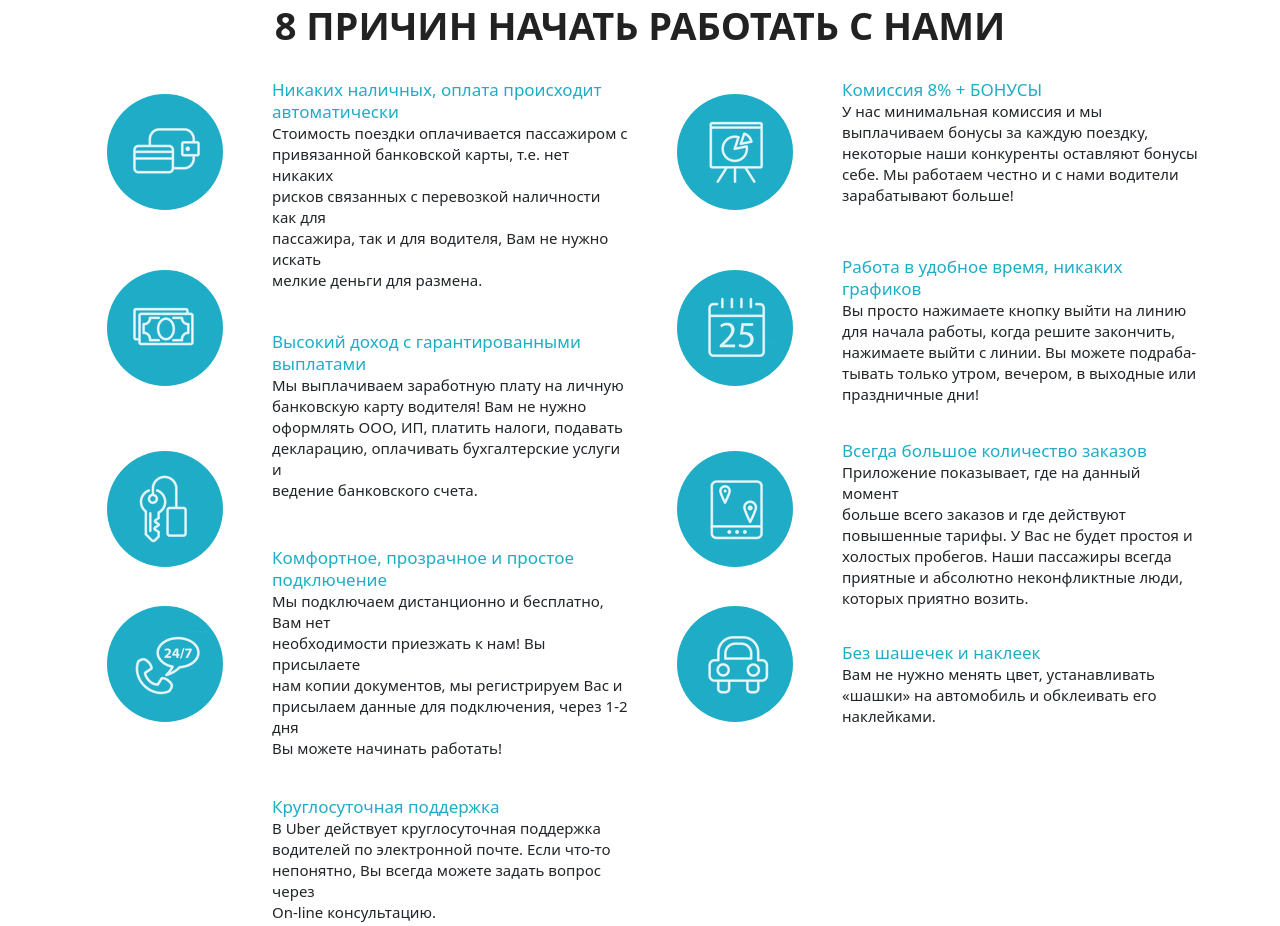
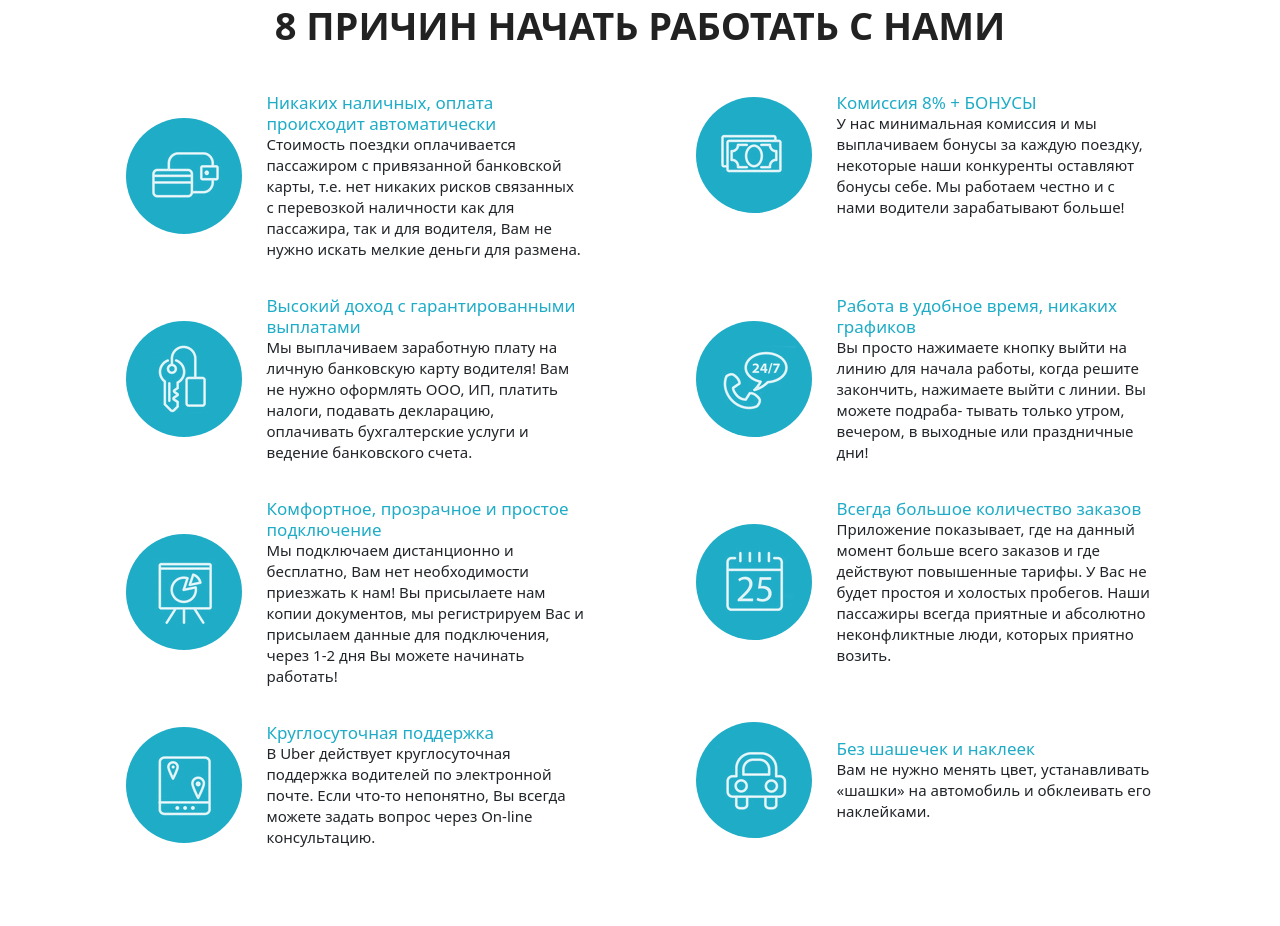
Before and after one commit to Dialectician1870/UBER, a plain HTML site: page src/index.html in a window 1280 px wide. Shown: the part 1015-1941 px from the top of the page. Drawn offline with Linux system fonts and the light colour scheme.

Commit message:
a little bit changes, I'm spizdil styles

```diff
--- a/src/index.html
+++ b/src/index.html
@@ -58,7 +58,7 @@
                         пиковое время.
                         <br><br>
                         Мы одни из партнеров и зарекомендовали себя как одна из лучших команд в городе Москве.
-                        Водители у нас зарабатывают от 80000- 120000 в месяц.
+                        Водители у нас зарабатывают от 80000 - 120000 в месяц.
                     </div>
                     <button class="promo_btn">ОТПРАВИТЬ ЗАЯВКУ!</button>
                 </div>
@@ -68,101 +68,127 @@
 
     <section class="reasons">
         <div class="container">
-            <div class="row">
             <a href="#" class="reasons_link">преимущества</a>
             <h2 class="reasons_title">8 причин начать работать с нами</h2>
-                <div class="col-2">
-                    <div class="reasons_circles reasons_circle_1">
-                        <img src="icons/kall/Rectangle.png" alt="1" class="reasons_img">
+            <div class="row">
+                <div class="col-md-6">
+                    <div class="reasons_block">
+                        <div class="reasons_circle">
+                            <img src="icons/kall/Rectangle.png" alt="1">
                         </div>
-                    <div class="reasons_circles reasons_circle_2">
-                        <img src="icons/kall/Rectangle (1).png" alt="2" class="reasons_img">
+                        <div class="reasons_descr">
+                            <div class="reasons_subtitle">
+                                Никаких наличных, оплата происходит автоматически
                             </div>
-                    <div class="reasons_circles reasons_circle_3">
-                        <img src="icons/kall/Rectangle (2).png" alt="3" class="reasons_img">
-                    </div>
-                    <div class="reasons_circles reasons_circle_4">
-                        <img src="icons/kall/Rectangle (3).png" alt="4" class="reasons_img">
+                            <div class="reasons_text">
+                                Стоимость поездки оплачивается пассажиром с привязанной банковской карты, т.е. нет никаких рисков связанных с перевозкой наличности как для пассажира, так и для водителя, Вам не нужно искать мелкие деньги для размена.
                             </div>
                         </div>
-                <div class="col-4">
-                    <div class="reasons_descr reasons_descr_1">
-                        <span>Никаких наличных, оплата происходит автоматически</span> <br>
-                        Стоимость поездки оплачивается пассажиром с <br>
-                        привязанной банковской карты, т.е. нет никаких <br>
-                        рисков связанных с перевозкой наличности как для <br>
-                        пассажира, так и для водителя, Вам не нужно искать <br>
-                        мелкие деньги для размена. <br>
-                    </div>
-                    <div class="reasons_descr reasons_descr_2">
-                        <span>Высокий доход с гарантированными выплатами</span> <br>
-                        Мы выплачиваем заработную плату на личную <br>
-                        банковскую карту водителя! Вам не нужно <br>
-                        оформлять ООО, ИП, платить налоги, подавать <br>
-                        декларацию, оплачивать бухгалтерские услуги и <br>
-                        ведение банковского счета. <br>
-                    </div>
-                    <div class="reasons_descr reasons_descr_3">
-                        <span>Комфортное, прозрачное и простое подключение</span> <br>
-                        Мы подключаем дистанционно и бесплатно, Вам нет <br>
-                        необходимости приезжать к нам! Вы присылаете <br>
-                        нам копии документов, мы регистрируем Вас и <br>
-                        присылаем данные для подключения, через 1-2 дня <br>
-                        Вы можете начинать работать!<br>
-                    </div>
-                    <div class="reasons_descr reasons_descr_4">
-                        <span>Круглосуточная поддержка</span> <br>
-                        В Uber действует круглосуточная поддержка <br>
-                        водителей по электронной почте. Если что-то <br>
-                        непонятно, Вы всегда можете задать вопрос через <br>
-                        On-line консультацию. <br>
                     </div>
                 </div>
-                <div class="col-2">
-                    <div class="reasons_circles reasons_circle_1">
+                <div class="col-md-6">
+                    <div class="reasons_block">
+                        <div class="reasons_circle">
+                            <img src="icons/kall/Rectangle (1).png" alt="2">
+                        </div>
+                        <div class="reasons_descr">
+                            <div class="reasons_subtitle">
+                                Комиссия 8% + БОНУСЫ
+                            </div>
+                            <div class="reasons_text">
+                                У нас минимальная комиссия и мы выплачиваем бонусы за каждую поездку, некоторые наши конкуренты оставляют бонусы себе. Мы работаем честно и с нами водители зарабатывают больше!
+                            </div>
+                        </div>
+                    </div>
+                </div>
+                <div class="col-md-6">
+                    <div class="reasons_block">
+                        <div class="reasons_circle">
+                            <img src="icons/kall/Rectangle (2).png" alt="3">
+                        </div>
+                        <div class="reasons_descr">
+                            <div class="reasons_subtitle">
+                                Высокий доход с гарантированными выплатами
+                            </div>
+                            <div class="reasons_text">
+                                Мы выплачиваем заработную плату на личную банковскую карту водителя! Вам не нужно оформлять ООО, ИП, платить налоги, подавать декларацию, оплачивать бухгалтерские услуги и ведение банковского счета.
+                            </div>
+                        </div>
+                    </div>
+                </div>
+                <div class="col-md-6">
+                    <div class="reasons_block">
+                        <div class="reasons_circle">
+                            <img src="icons/kall/Rectangle (3).png" alt="4">
+                        </div>
+                        <div class="reasons_descr">
+                            <div class="reasons_subtitle">
+                                Работа в удобное время, никаких графиков
+                            </div>
+                            <div class="reasons_text">
+                                Вы просто нажимаете кнопку выйти на линию для начала работы, когда решите закончить, нажимаете выйти с линии. Вы можете подраба- тывать только утром, вечером, в выходные или праздничные дни!
+                            </div>
+                        </div>
+                    </div>
+                </div>
+                <div class="col-md-6">
+                    <div class="reasons_block">
+                        <div class="reasons_circle">
                             <img src="icons/kall/Rectangle (4).png" alt="5">
                         </div>
-                    <div class="reasons_circles reasons_circle_2">
+                        <div class="reasons_descr">
+                            <div class="reasons_subtitle">
+                                Комфортное, прозрачное и простое подключение
+                            </div>
+                            <div class="reasons_text">
+                                Мы подключаем дистанционно и бесплатно, Вам нет необходимости приезжать к нам! Вы присылаете нам копии документов, мы регистрируем Вас и присылаем данные для подключения, через 1-2 дня Вы можете начинать работать!
+                            </div>
+                        </div>
+                    </div>
+                </div>
+                <div class="col-md-6">
+                    <div class="reasons_block">
+                        <div class="reasons_circle">
                             <img src="icons/kall/Rectangle (5).png" alt="6">
                         </div>
-                    <div class="reasons_circles reasons_circle_3">
+                        <div class="reasons_descr">
+                            <div class="reasons_subtitle">
+                                Всегда большое количество заказов
+                            </div>
+                            <div class="reasons_text">
+                                Приложение показывает, где на данный момент больше всего заказов и где действуют повышенные тарифы. У Вас не будет простоя и холостых пробегов. Наши пассажиры всегда приятные и абсолютно неконфликтные люди, которых приятно возить.
+                            </div>
+                        </div>
+                    </div>
+                </div>
+                <div class="col-md-6">
+                    <div class="reasons_block">
+                        <div class="reasons_circle">
                             <img src="icons/kall/Rectangle (6).png" alt="7">
                         </div>
-                    <div class="reasons_circles reasons_circle_4">
+                        <div class="reasons_descr">
+                            <div class="reasons_subtitle">
+                                Круглосуточная поддержка
+                            </div>
+                            <div class="reasons_text">
+                                В Uber действует круглосуточная поддержка водителей по электронной почте. Если что-то непонятно, Вы всегда можете задать вопрос через On-line консультацию.
+                            </div>
+                        </div>
+                    </div>
+                </div>
+                <div class="col-md-6">
+                    <div class="reasons_block">
+                        <div class="reasons_circle">
                             <img src="icons/kall/Rectangle (7).png" alt="8">
                         </div>
+                        <div class="reasons_descr">
+                            <div class="reasons_subtitle">
+                                Без шашечек и наклеек
                             </div>
-                <div class="col-4">
-                    <div class="reasons_descr reasons_descr_5">
-                        <span>Комиссия 8% + БОНУСЫ</span> <br>
-                        У нас минимальная комиссия и мы <br>
-                        выплачиваем бонусы за каждую поездку, <br>
-                        некоторые наши конкуренты оставляют бонусы <br>
-                        себе. Мы работаем честно и с нами водители <br>
-                        зарабатывают больше! <br>
+                            <div class="reasons_text">
+                                Вам не нужно менять цвет, устанавливать «шашки» на автомобиль и обклеивать его наклейками.
                             </div>
-                    <div class="reasons_descr reasons_descr_6">
-                        <span>Работа в удобное время, никаких<br>графиков</span> <br>
-                        Вы просто нажимаете кнопку выйти на линию <br>
-                        для начала работы, когда решите закончить,<br>
-                        нажимаете выйти с линии. Вы можете подраба-<br>
-                        тывать только утром, вечером, в выходные или <br>
-                        праздничные дни! <br>
                         </div>
-                    <div class="reasons_descr reasons_descr_7">
-                        <span>Всегда большое количество заказов</span> <br>
-                        Приложение показывает, где на данный момент <br>
-                        больше всего заказов и где действуют <br>
-                        повышенные тарифы. У Вас не будет простоя и<br>
-                        холостых пробегов. Наши пассажиры всегда <br>
-                        приятные и абсолютно неконфликтные люди, <br>
-                        которых приятно возить. <br>
-                    </div>
-                    <div class="reasons_descr reasons_descr_8">
-                        <span>Без шашечек и наклеек</span> <br>
-                        Вам не нужно менять цвет, устанавливать <br>
-                        «шашки» на автомобиль и обклеивать его <br>
-                        наклейками. <br>
                     </div>
                 </div>
             </div>
```
Also changed, not shown: src/css/style.css, src/sass/style.sass (added). Lines whose indentation alone changed are shown as unchanged.
